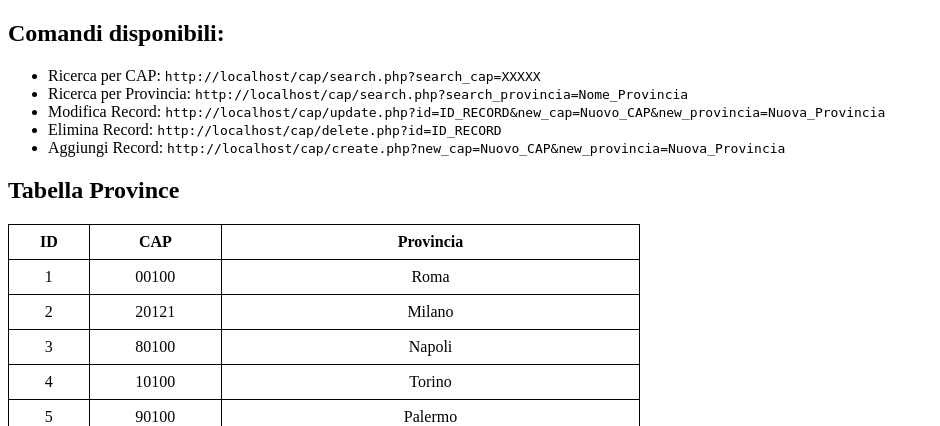
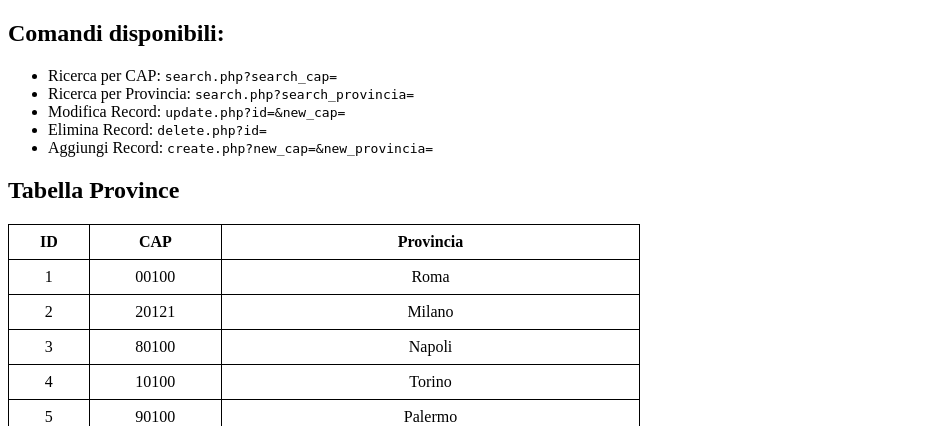
Before and after one commit to lorenzotasca/CodiciPostali, a PHP site: page / in a window 1280 px wide. Shown: the top 426 px of the page, without its empty margins (0-940 px from the left). Run offline with PHP 8.4, Linux system fonts and the light colour scheme; data comes from the database, SQL or seed files in the repository.

Commit message:
modified:   index.php

```diff
--- a/index.php
+++ b/index.php
@@ -5,6 +5,9 @@
     <meta name="viewport" content="width=device-width, initial-scale=1.0">
     <title>Comandi CAP e Provincia</title>
     <style>
+        body{
+            background-color="black";
+        }
         table {
             border-collapse: collapse;
             width: 50%;
@@ -20,11 +23,11 @@
 <body>
 <h2>Comandi disponibili:</h2>
     <ul>
-        <li>Ricerca per CAP: <code>http://localhost/cap/search.php?search_cap=XXXXX</code></li>
-        <li>Ricerca per Provincia: <code>http://localhost/cap/search.php?search_provincia=Nome_Provincia</code></li>
-        <li>Modifica Record: <code>http://localhost/cap/update.php?id=ID_RECORD&new_cap=Nuovo_CAP&new_provincia=Nuova_Provincia</code></li>
-        <li>Elimina Record: <code>http://localhost/cap/delete.php?id=ID_RECORD</code></li>
-        <li>Aggiungi Record: <code>http://localhost/cap/create.php?new_cap=Nuovo_CAP&new_provincia=Nuova_Provincia</code></li>
+        <li>Ricerca per CAP: <code>search.php?search_cap=</code></li>
+        <li>Ricerca per Provincia: <code>search.php?search_provincia=</code></li>
+        <li>Modifica Record: <code>update.php?id=&new_cap=</code></li>
+        <li>Elimina Record: <code>delete.php?id=</code></li>
+        <li>Aggiungi Record: <code>create.php?new_cap=&new_provincia=</code></li>
     </ul>
     <h2>Tabella Province</h2>
     <?php
```
